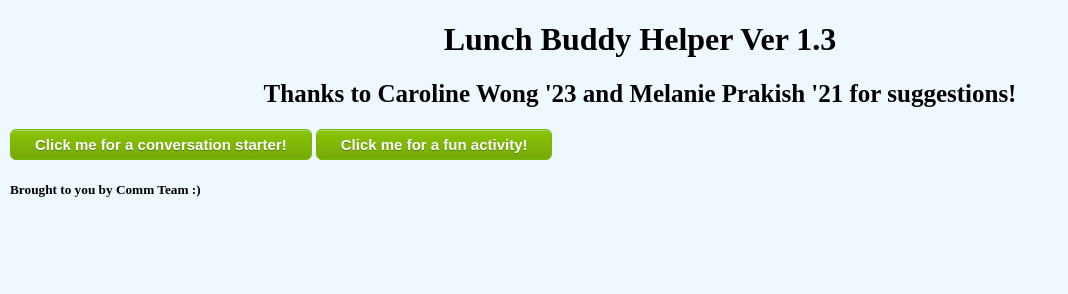
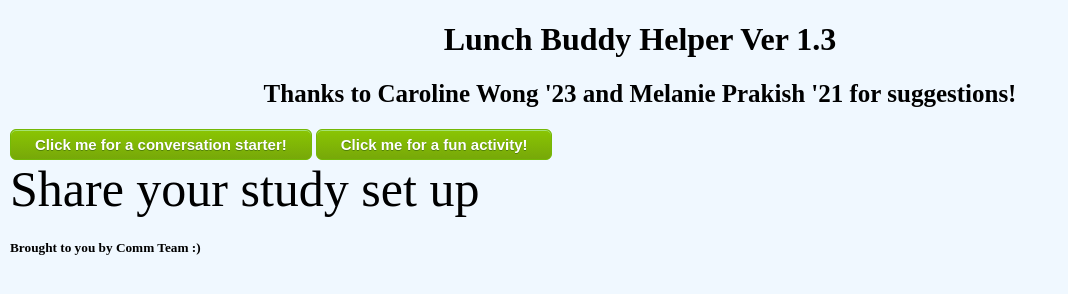
Before and after one commit to ssskay/LunchBuddies, a plain HTML site: page index.html in a window 1280 px wide. Both pictures are taken after a click on the button "Click me for a fun activity!". Shown: the whole page, without its empty margins (0-1068 px from the left). Drawn offline with Linux system fonts and the light colour scheme.

Commit message:
javascript fixes

```diff
--- a/index.html
+++ b/index.html
@@ -17,7 +17,7 @@
         <!-- <button class = "myButton" onclick="newLocation()"> Click me for a meal location! </button>
         <button class = "myButton" onclick="newTime()"> Click me for a meal period! </button>  -->
         <button class = "myButton" onclick="newConversation()"> Click me for a conversation starter! </button>
-        <button class = "myButton" onclick="newTime()"> Click me for a fun activity! </button>
+        <button class = "myButton" onclick="newActivity()"> Click me for a fun activity! </button>
 
         <!-- <div id = "Location Display">
 
--- a/javascript.js
+++ b/javascript.js
@@ -16,7 +16,7 @@ var conversationStarters = [
     "What's a verse that has helped you through tough times?"
 ]
 
-var activity = [
+var indoorActivity = [
     'Do a spontaneous house tour (good bandwidth/wifi permitting)',
     'Share your study set up',
     "Introduce a household memeber who is around (if they aren't busy)",
@@ -69,3 +69,15 @@ function newConversation(){
     var output = document.getElementById('Conversation Display');
     output.innerHTML = conversation;
 }
+
+
+function newActivity(){
+    var newRandomNumber = Math.floor(Math.random() * (indoorActivity.length));
+    while (randomNumber == newRandomNumber){
+        newRandomNumber = Math.floor(Math.random() * (indoorActivity.length));
+    }
+    randomNumber = newRandomNumber;
+    var activity = indoorActivity[randomNumber];
+    var output = document.getElementById('Activity Display');
+    output.innerHTML = activity;
+}
```
